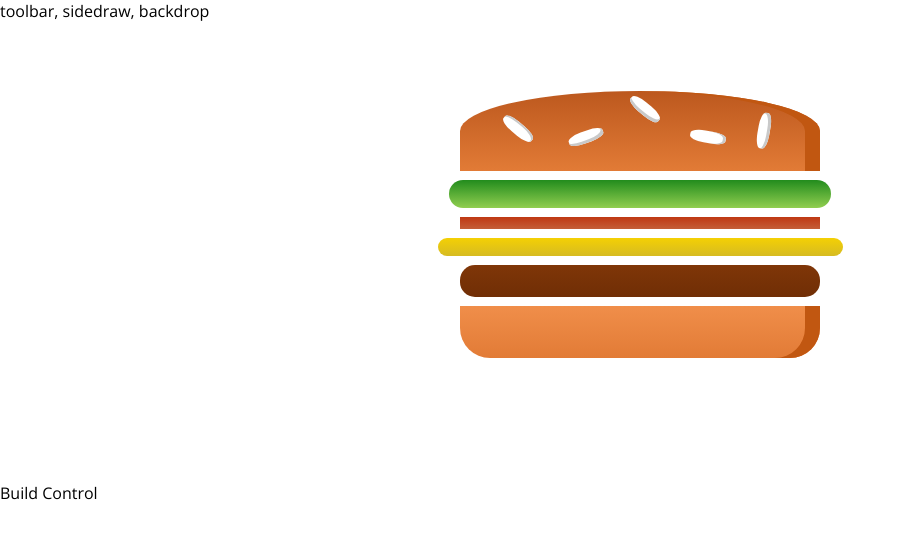
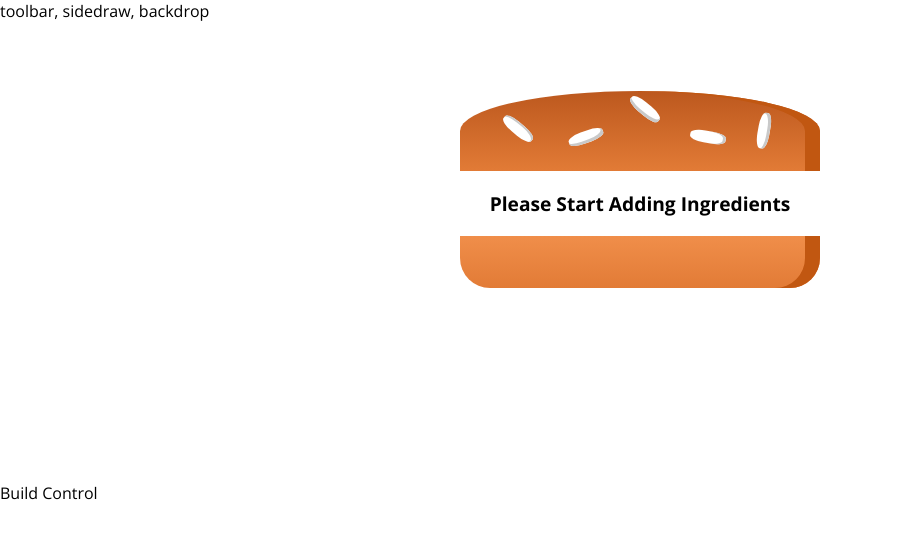
Before and after one commit to jamiebdavis/burger-builder-v2, a React (Create React App) app: page / in a window 1280 px wide. Shown: the top 538 px of the page, without its empty margins (0-906 px from the left). Built offline with nearby package versions, Linux system fonts and the light colour scheme.

Commit message:
calculated ingredients dynamically - lesson 155

```diff
--- a/src/components/Burger/Burger.js
+++ b/src/components/Burger/Burger.js
@@ -3,13 +3,25 @@
 import BurgerIngredient from "../Burger/BurgerIngredient/BurgerIngredient";
 
 const Burger = props => {
+  let transformedIngredients = Object.keys(props.ingredients)
+    .map(igKey => {
+      return [...Array(props.ingredients[igKey])].map((_, i) => {
+        return <BurgerIngredient key={igKey + i} type={igKey} />;
+      });
+    })
+    .reduce((arr, el) => {
+      return arr.concat(el);
+    }, []);
+
+  if (transformedIngredients.length === 0) {
+    transformedIngredients = <p>Please Start Adding Ingredients</p>;
+  }
+  console.log(transformedIngredients);
+
   return (
     <div className={classes.Burger}>
       <BurgerIngredient type="bread-top" />
-      <BurgerIngredient type="salad" />
-      <BurgerIngredient type="bacon" />
-      <BurgerIngredient type="cheese" />
-      <BurgerIngredient type="meat" />
+      {transformedIngredients}
       <BurgerIngredient type="bread-bottom" />
     </div>
   );
--- a/src/containers/BurgerBuilder/BurgerBuilder.js
+++ b/src/containers/BurgerBuilder/BurgerBuilder.js
@@ -3,10 +3,19 @@
 import Burger from "../../components/Burger/Burger";
 
 class BurgerBuilder extends Component {
+  state = {
+    ingredients: {
+      salad: 0,
+      bacon: 0,
+      cheese: 0,
+      meat: 0
+    }
+  };
+
   render() {
     return (
       <Aux>
-        <Burger />
+        <Burger ingredients={this.state.ingredients} />
         <div>Build Control</div>
       </Aux>
     );
```
